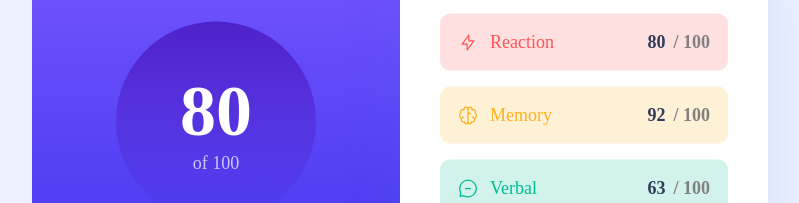
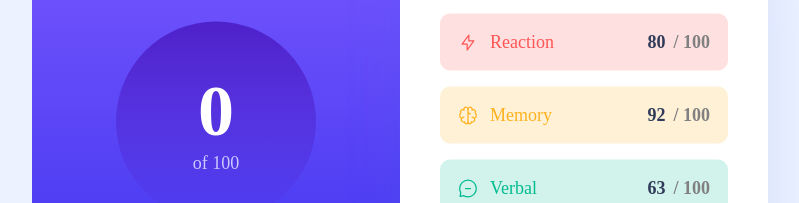
Before and after one commit to KiwiScreams/Results-summary-component, a React (Vite) app: page / in a window 1280 px wide. Shown: the part 224-427 px from the top of the page, without its empty margins (240-1039 px from the left). Built offline with nearby package versions, Linux system fonts and the light colour scheme.

Commit message:
button animation

```diff
--- a/src/App.jsx
+++ b/src/App.jsx
@@ -9,8 +9,12 @@ function App() {
   const [targetValue, setTargetValue] = useState(
     Math.floor(Math.random() * 100) + 1
   );
+  const [animationStarted, setAnimationStarted] = useState(false);
+
   useEffect(() => {
-    const intervalId = setInterval(() => {
+    let intervalId;
+    if (animationStarted) {
+      intervalId = setInterval(() => {
         setValue((prevValue) => {
           if (prevValue < targetValue) {
             return prevValue + 1;
@@ -18,9 +22,16 @@ function App() {
           return prevValue;
         });
       }, 10);
+    }
+    return () => clearInterval(intervalId);
+  }, [animationStarted, targetValue]);
 
-    return () => clearInterval(intervalId);
-  }, [targetValue]);
+  const handleButtonClick = () => {
+    setValue(0);
+    setTargetValue(Math.floor(Math.random() * 100) + 1);
+    setAnimationStarted(true);
+  };
+
   return (
     <>
       <div className="container flex">
@@ -86,7 +97,9 @@ function App() {
               </div>
             </div>
           </div>
-          <button className="btn">Continue</button>
+          <button className="btn" onClick={handleButtonClick}>
+            Continue
+          </button>
         </section>
       </div>
     </>
```
Lines whose indentation alone changed are shown as unchanged.
